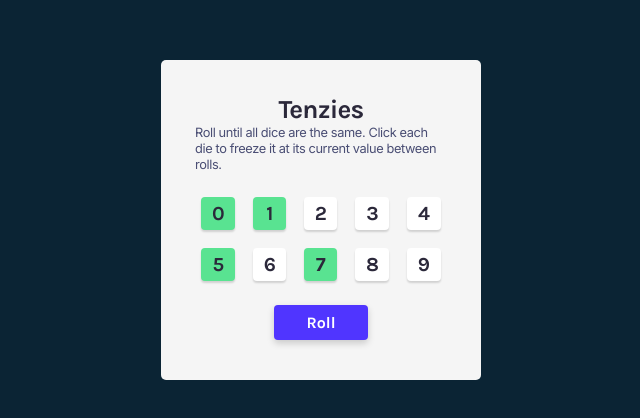
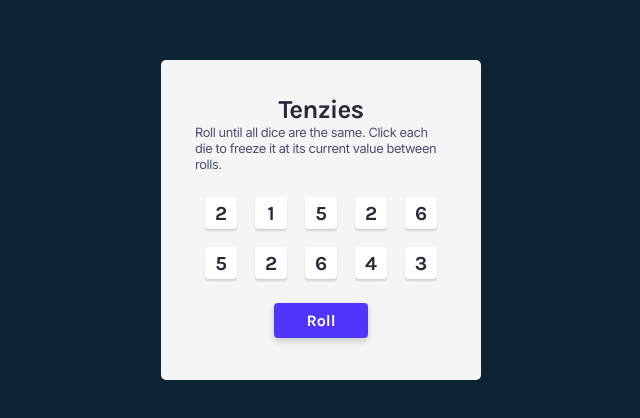
Before and after one commit to Tig-ranK/tenzies, a React (Create React App) app: page / in a window 1280 px wide. Shown: the part 180-598 px from the top of the page, without its empty margins (319-959 px from the left). Built offline with nearby package versions, Linux system fonts and the light colour scheme.

Commit message:
refactored toggle and roll logic

```diff
--- a/package.json
+++ b/package.json
@@ -10,9 +10,10 @@
     "@testing-library/jest-dom": "^5.16.2",
     "@testing-library/react": "^12.1.2",
     "@testing-library/user-event": "^13.5.0",
-    "nanoid": "^3.2.0",
+    "nanoid": "^3.3.0",
     "node-sass": "^7.0.1",
     "react": "^17.0.2",
+    "react-confetti": "^6.0.1",
     "react-dom": "^17.0.2",
     "react-scripts": "5.0.0",
     "web-vitals": "^2.1.4"
--- a/src/components/App.js
+++ b/src/components/App.js
@@ -1,47 +1,40 @@
 import React, { useEffect, useState } from 'react';
-import Dice from './Dice';
+import Die from './Die';
+import { randSix } from '../helpers';
+import { nanoid } from 'nanoid';
+import Confetti from 'react-confetti';
 
 export default function App() {
-  const [dice, setDice] = useState([
-    true,
-    true,
-    false,
-    false,
-    false,
-    true,
-    false,
-    true,
-    false,
-    false,
-  ]);
+  const [dice, setDice] = useState(newDice());
 
-  let diceArray = [];
-  for (let i = 0; i < 10; i++) {
-    diceArray.push(
-      <Dice
-        key={i}
-        selected={dice[i]}
-        content={i}
-        handleClick={() => handleClick(i)}
-      />
+  function newDice() {
+    let diceArray = [];
+    for (let i = 0; i < 10; i++) {
+      diceArray.push({
+        id: nanoid(),
+        value: randSix(),
+        isHeld: false,
+      });
+    }
+    return diceArray;
+  }
+
+  function updateDice() {
+    setDice((prev) =>
+      prev.map((elem) => (elem.isHeld ? elem : { ...elem, value: randSix() }))
+    );
+  }
+  function hold(id) {
+    setDice((prev) =>
+      prev.map((elem) => {
+        return id === elem.id ? { ...elem, isHeld: !elem.isHeld } : elem;
+      })
     );
   }
 
-  function handleClick(i) {
-    console.log(`${i} was clicked`);
-    setDice((prev) => {
-      let diceCopy = prev.slice();
-      diceCopy[i] = !diceCopy[i];
-      return diceCopy;
-    });
-  }
-
-  function handleRoll() {
-    console.log(randomOutOfSix());
-  }
-  function randomOutOfSix() {
-    return Math.ceil(Math.random() * 6);
-  }
+  const mappedDice = dice.map((elem) => (
+    <Die {...elem} key={elem.id} hold={() => hold(elem.id)} />
+  ));
   return (
     <main className='main'>
       <h1>Tenzies</h1>
@@ -49,8 +42,8 @@ export default function App() {
         Roll until all dice are the same. Click each die to freeze it at its
         current value between rolls.
       </h3>
-      <div className='dice-grid'>{diceArray}</div>
-      <button onClick={handleRoll}>Roll</button>
+      <div className='dice-grid'>{mappedDice}</div>
+      <button onClick={() => updateDice()}>Roll</button>
     </main>
   );
 }
--- a/src/components/Dice.js
+++ b/src/components/Die.js
@@ -3,10 +3,10 @@ import React from 'react';
 export default function Dice(props) {
   return (
     <button
-      className={props.selected ? 'dice selected' : 'dice'}
-      onClick={props.handleClick}
+      className={props.isHeld ? 'dice selected' : 'dice'}
+      onClick={props.hold}
     >
-      {props.content}
+      {props.value}
     </button>
   );
 }
--- /dev/null
+++ b/src/helpers.js
@@ -0,0 +1,3 @@
+export const randSix = () => {
+  return Math.ceil(Math.random() * 6);
+}
--- a/src/styles.scss
+++ b/src/styles.scss
@@ -63,23 +63,34 @@ body {
   font-weight: 700;
   font-size: 1rem;
   cursor: pointer;
+
+  &:focus {
+    outline: none;
+  }
+
+  &:active {
+    box-shadow: inset 5px 5px 10px -3px rgba(0, 0, 0, 0.7);
+  }
 }
 
 .dice {
   background-color: #fff;
+  color: #2b283a;
   box-shadow: 0px 2px 2px rgba(0, 0, 0, 0.15);
   border-radius: 4px;
   font-family: Karla;
   font-weight: bold;
   font-size: 1.25rem;
-  color: #2b283a;
-  padding: 5px 10.5px;
+  // padding: 5px 10.5px;
+  height: 2rem;
+  width: 2rem;
   cursor: pointer;
+
+  &.selected {
+    background-color: #59e391;
+  }
 }
 
-.selected {
-  background-color: #59e391;
-}
 .dice-grid {
   display: grid;
   grid-template-columns: repeat(5, 1fr);
```
Also changed, not shown: 1 other file (tests, documents, lock files or other folders).
